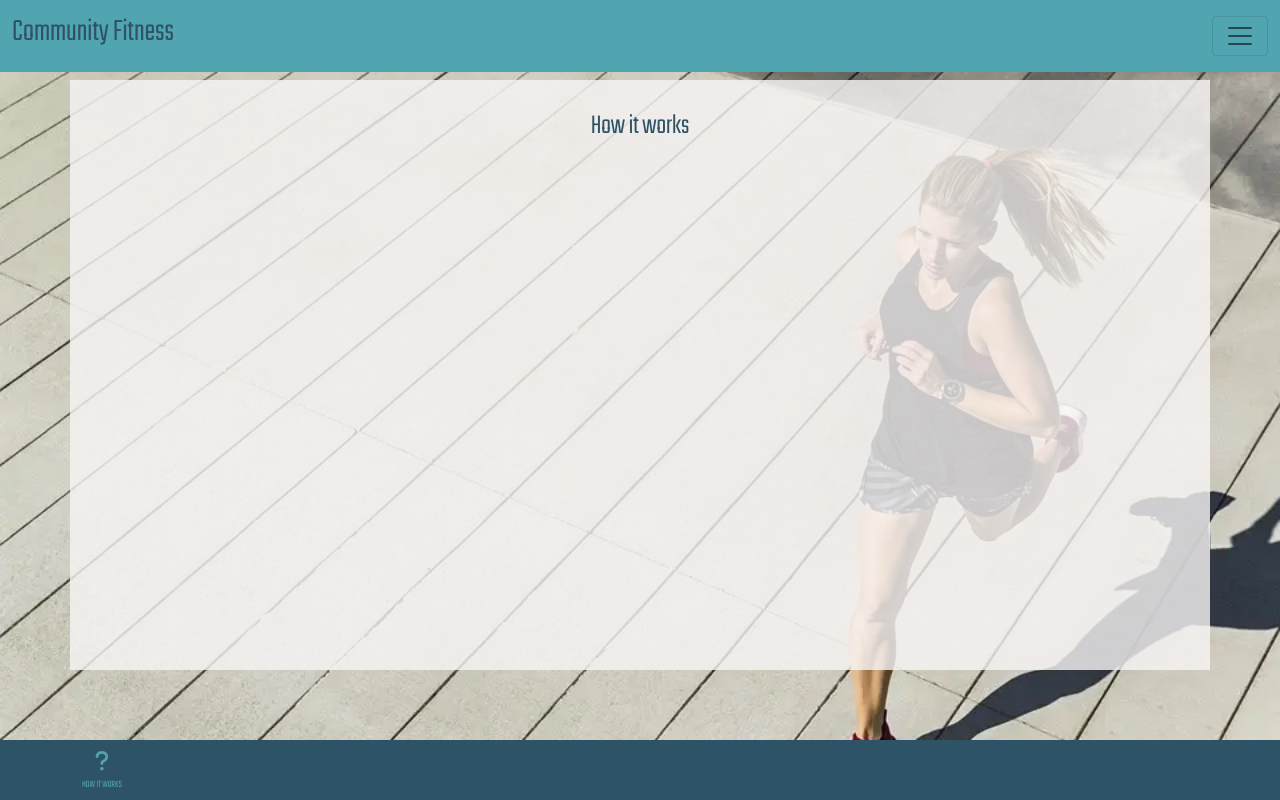
After one commit to BarryBeics/Project-Three, a Flask app: page /how_it_works in a window 1280 px wide. The commit adds this page. Run offline with Flask 2, Linux system fonts and the light colour scheme; some libraries are stand-ins or nearby versions.

Commit message:
Add how it works & logged out nav

```diff
--- a/fitnesstracker/routes.py
+++ b/fitnesstracker/routes.py
@@ -169,7 +169,6 @@ def post_activity():
 @login_required
 def view_activity():
     activities = Activity_log.query.filter(Activity_log.user_id == session["user"]).order_by(Activity_log.date).all()
-
     return render_template("view_activity.html", activities=activities)
 
 
@@ -591,6 +590,12 @@ def delete_self(user_id):
     return redirect(url_for("home"))
 
 
+# Users SELF DELETE
+@app.route("/how_it_works")
+def how_it_works():
+    return render_template("how_it_works.html")
+
+
 # Custom Error pages
 
 # Invalid URL
--- a/fitnesstracker/static/JSON/user_data.json
+++ b/fitnesstracker/static/JSON/user_data.json
@@ -1 +1 @@
-[{"id": 31, "first": "code", "last": "insititue", "icon_num": 1, "current": 48.5, "total": 178.49999999999997, "longitude": -4.684844, "latitude": 53.309399}]
+[{"id": 4, "first": "liam", "last": "marples", "icon_num": 2, "current": 86.1, "total": 346.09999999999997, "longitude": -4.438358, "latitude": 53.426125}, {"id": 13, "first": "donkey", "last": "kong", "icon_num": 6, "current": 112.1, "total": 112.10000000000001, "longitude": -4.231054, "latitude": 53.344359}]
--- a/fitnesstracker/static/css/style.css
+++ b/fitnesstracker/static/css/style.css
@@ -141,7 +141,6 @@ a,
 
 .main {
   margin-top: 20px;
-  padding: 30px;
   background-color: rgba(248, 246, 246, 0.8);
 }
 
@@ -159,13 +158,22 @@ a,
 }
 
 .main {
-  padding: 0px;
+  padding: 10px;
 }
 
 }
 
+/* ------------- Media Queries  ----------- All Mobile & Nexus 7 Tablet */
+
+@media only screen and (min-width: 577px) {
+
 #map {
   height: 500px;
+}
+
+.main {
+  padding: 30px;
+}
 }
 
 .btn-delete,
--- a/fitnesstracker/templates/base.html
+++ b/fitnesstracker/templates/base.html
@@ -21,6 +21,8 @@
         <a class="navbar-brand" href="#">
           <h2>Community Fitness</h2>
         </a>
+        <!-- Burger Menu-->
+
         <button class="navbar-toggler" type="button" data-bs-toggle="offcanvas" data-bs-target="#offcanvasNavbar"
           aria-controls="offcanvasNavbar">
           <span class="navbar-toggler-icon"></span>
@@ -30,6 +32,7 @@
             <h5 class="offcanvas-title" id="offcanvasNavbarLabel">Main Navigation</h5>
             <button type="button" class="btn-close text-reset" data-bs-dismiss="offcanvas" aria-label="Close"></button>
           </div>
+
           <div class="offcanvas-body">
             <ul class="navbar-nav justify-content-end flex-grow-1 pe-3">
               <li class="nav-item">
@@ -45,8 +48,6 @@
                 <hr>
                 <a class="nav-link active" aria-current="page" href="{{ url_for('settings') }}"> <i
                     class="fa-solid fa-user-gear" aria-hidden="true"></i> Settings</a>
-                <a class="nav-link active" aria-current="page" href=""> <i
-                      class="fa fa-link" aria-hidden="true"></i> Connections</a>
                 <a class="nav-link active" aria-current="page" href="{{ url_for('register_group') }}"> <i
                     class="fa fa-people-group" aria-hidden="true"></i> Create a Group</a>
                 <hr>
@@ -54,15 +55,15 @@
                     class="fas fa-power-off" aria-hidden="true"></i> Log Out</a>
                 {% else %}
                 <!-- Only visable to logged OUT users -->
-                <a class="nav-link active" aria-current="page" href="{{ url_for('login') }}"> <i
-                  class="fas fa-user-cog" aria-hidden="true"></i> Log In</a>
+                <a class="nav-link active" aria-current="page" href="{{ url_for('login') }}"> <i class="fas fa-user-cog"
+                    aria-hidden="true"></i> Log In</a>
                 <a class="nav-link active" aria-current="page" href="{{ url_for('register') }}"> <i
                     class="fas fa-power-off" aria-hidden="true"></i> Register</a>
                 {% endif %}
                 {% if session.access == 'on' %}
                 <hr>
-                <a class="nav-link active" aria-current="page" href="{{ url_for('admin') }}"> <i
-                  class="fas fa-gear" aria-hidden="true"></i> Admin</a>
+                <a class="nav-link active" aria-current="page" href="{{ url_for('admin') }}"> <i class="fas fa-gear"
+                    aria-hidden="true"></i> Admin</a>
                 {% endif %}
               </li>
 
@@ -113,7 +114,9 @@
           </li>
         </ul>
       </div>
-                  {% else %}
+      {% endif %}
+      <!-- Only visable to logged IN users -->
+      {% if session.user %}
       <div class="d-md-block">
         <ul id="nav" class="main-list-inline main-menucontainer">
           <li class="col-4-xs list-inline-item footer-menuitem">
@@ -131,7 +134,19 @@
             </a>
           </li>
         </ul>
+      </div>
+      <!-- For not logged in users -->
+      {% else %}
+      <div class="d-md-block">
 
+        <li class="col-12-xs list-inline-item footer-menuitem">
+          <a href="{{ url_for('how_it_works') }}" class="hvr-push"><i class="fa-solid fa-question"
+              aria-hidden="true"></i>
+            <div><span>How it works</span></div>
+          </a>
+        </li>
+        </ul>
+      </div>
       {% endif %}
 
 
--- /dev/null
+++ b/fitnesstracker/templates/how_it_works.html
@@ -0,0 +1,17 @@
+{% extends "base.html" %}
+{% block content %}
+
+<div class="container form-box d-flex justify-content-center">
+    <div class="row">
+        <div class="col">
+            <h3>How it works</h3>
+
+
+
+
+        </div>
+    </div>
+</div>
+
+
+{% endblock %}
```
Also changed, not shown: fitnesstracker/templates/admin.html (+5 -5 lines). Lines whose indentation alone changed are shown as unchanged.
